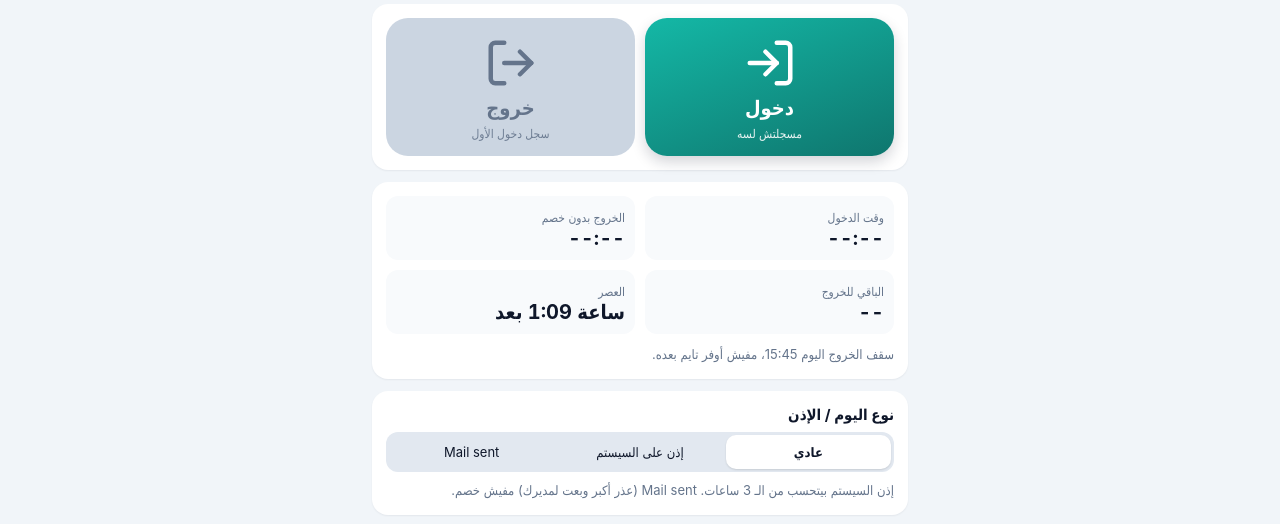
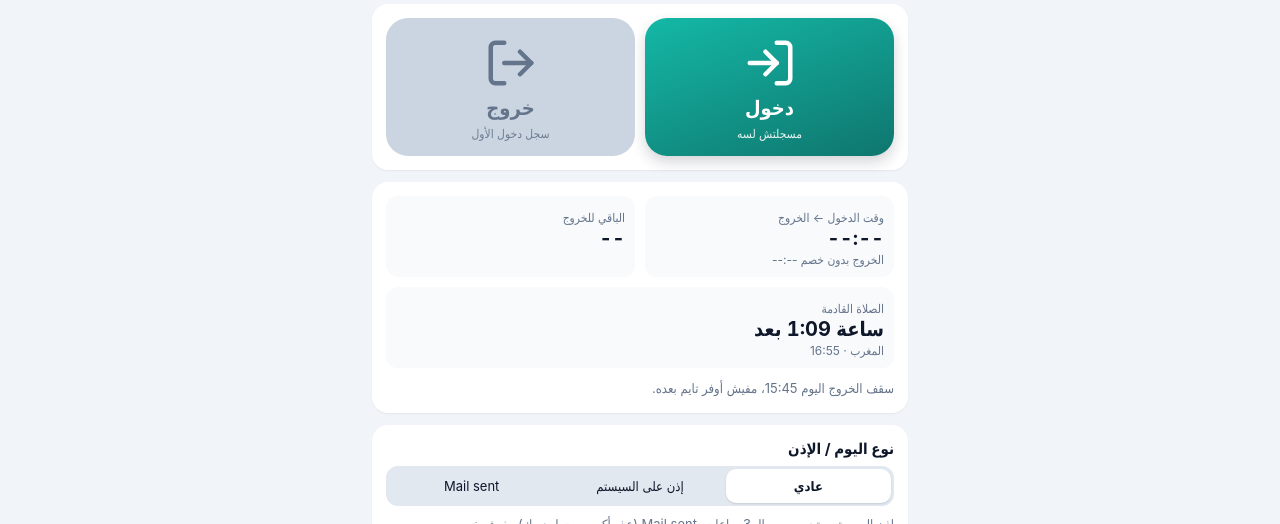
Before and after one commit to melmorsiai/urbanattendance, a plain HTML site: page index.html in a window 1280 px wide. Shown: the part 196-720 px from the top of the page. Drawn offline with Linux system fonts and the light colour scheme.

Commit message:
Update index.html

```diff
--- a/index.html
+++ b/index.html
@@ -34,6 +34,7 @@ main{padding:12px;max-width:560px;margin:0 auto}
 .kv div{background:#f8fafc;border-radius:12px;padding:10px}
 .kv b{display:block;font-size:20px;direction:ltr;text-align:right;font-variant-numeric:tabular-nums}
 .kv span{font-size:12px;color:var(--mut)}
+.kv b span,.kv small span,.kv b .dot{font-size:inherit}
 .chip{display:inline-block;padding:3px 10px;border-radius:999px;font-size:12px;font-weight:600;white-space:nowrap}
 .c-Completed{background:#dcfce7;color:#166534}.c-Covered{background:#fef3c7;color:#92400e}.c-Deduction{background:#fee2e2;color:#991b1b}
 .c-Admin{background:#dbeafe;color:#1e40af}.c-Missing{background:#ffedd5;color:#9a3412}.c-Weekend{background:#e2e8f0;color:#475569}.c-Fri{background:#f1f5f9;color:#475569}.c-None{background:#f1f5f9;color:#94a3b8}
@@ -189,7 +190,26 @@ function liveInfo(date, nowMin, rec, prayer, S) {
   else { out.prayerTime = w === 5 ? 11 * 60 + 45 : 14 * 60 + 30; }
   out.prayerName = w === 5 ? 'الجمعة' : 'العصر';
   out.prayerDiff = out.prayerTime - nowMin;
+  out.next = nextPrayer(date, nowMin, prayer);
   return out;
+}
+
+// Next prayer. prayer: map date -> [fajr,sunrise,dhuhr,asr,maghrib,isha] as "HH:MM" strings (index 0..5 after the date key)
+function prayerRow(date, prayer) {
+  if (!prayer) return null;
+  if (prayer[date]) return { row: prayer[date], approx: false };
+  const ks = Object.keys(prayer).sort(); if (!ks.length) return null;
+  const k = date < ks[0] ? ks[0] : ks[ks.length - 1];
+  return { row: prayer[k], approx: true };
+}
+function nextPrayer(date, nowMin, prayer) {
+  const t = prayerRow(date, prayer); if (!t) return null;
+  const fri = dow(date) === 5;
+  const list = [['الفجر', t.row[0]], [fri ? 'الجمعة' : 'الظهر', t.row[2]], ['العصر', t.row[3]], ['المغرب', t.row[4]], ['العشاء', t.row[5]]];
+  for (const [n, s] of list) { const m = tm(s); if (m != null && m > nowMin) return { name: n, time: m, diff: m - nowMin, approx: t.approx, tomorrow: false }; }
+  const tt = prayerRow(addDays(date, 1), prayer);
+  const m = tm(tt.row[0]);
+  return { name: 'الفجر', time: m, diff: 1440 - nowMin + m, approx: t.approx || tt.approx, tomorrow: true };
 }
 
 </script>
@@ -259,11 +279,14 @@ function rToday(){
   if(live.kind==='weekend')html+=`<p class="note">النهارده إجازة (سبت/أحد). تقدر تسجل لو اشتغلت، بس مفيش حساب تأخير أو خصم.</p>`;
   html+=`</div>`;
   if(live.kind!=='weekend'){
+    const lateRed=row.K>0&&row.x!=='mail';
+    const nx=live.next;
     html+=`<div class="card"><div class="kv">
-     <div><span>وقت الدخول</span><b class="${row.K>0&&row.x!=='mail'?'red':''}">${row.K>0&&row.x!=='mail'?'<span class="dot"></span> ':''}${rec.i||'--:--'}</b></div>
-     <div><span>الخروج بدون خصم</span><b>${live.exp!=null?fmt(live.exp):'--:--'}</b></div>
+     <div><span>وقت الدخول ← الخروج</span><b class="${lateRed?'red':''}">${lateRed?'<span class="dot"></span> ':''}${rec.i||'--:--'}${rec.o?' → <span style="color:var(--ink)">'+rec.o+'</span>':''}</b>
+       <small style="display:block;font-size:12px;color:var(--mut);margin-top:2px">${live.exp!=null?'الخروج بدون خصم <span class="ltr">'+fmt(live.exp)+'</span>':'الخروج بدون خصم --:--'}</small></div>
      <div><span>الباقي للخروج</span><b>${rec.o?'تم الخروج':live.exp!=null?(live.remaining>0?dur(live.remaining)+' ساعة':'تقدر تمشي ✓'):'--'}</b></div>
-     <div><span>${live.prayerName}</span><b>${live.prayerDiff>=0?'بعد '+dur(live.prayerDiff)+' ساعة':'من '+dur(-live.prayerDiff)+' ساعة'}</b></div>
+     <div style="grid-column:1/-1"><span>الصلاة القادمة</span><b>${nx?'بعد '+dur(nx.diff)+' ساعة':'--'}</b>
+       <small style="display:block;font-size:12px;color:var(--mut);margin-top:2px">${nx?nx.name+' · <span class="ltr">'+fmt(nx.time)+'</span>'+(nx.tomorrow?' (بكرة)':'')+(nx.approx?' · تقريبي (خارج جدول الصلاة)':''):''}</small></div>
     </div>
     <p class="note" style="margin:10px 0 0">سقف الخروج اليوم ${fmt(live.cap)}، مفيش أوفر تايم بعده.</p></div>`;
     // preview
```
